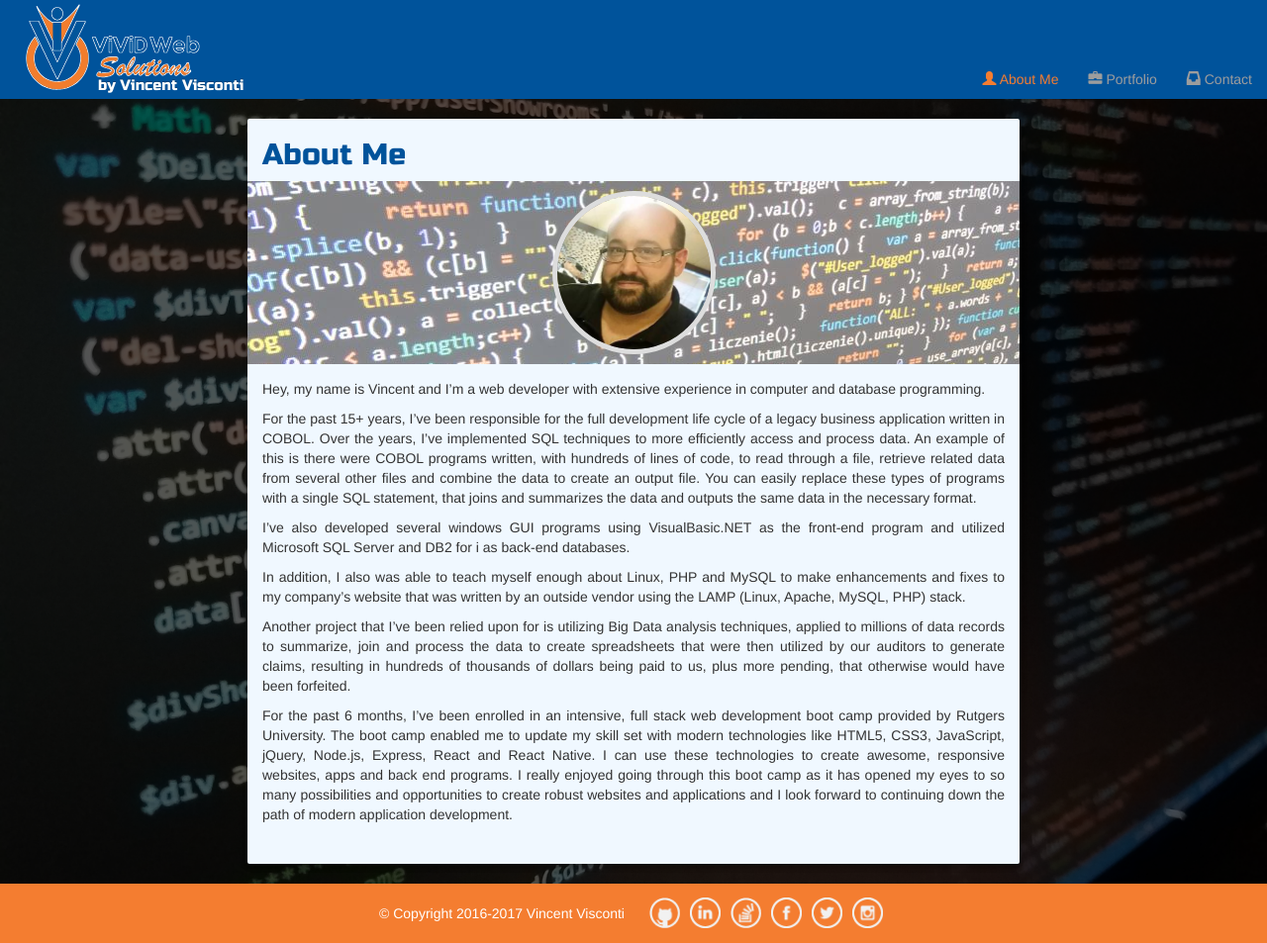
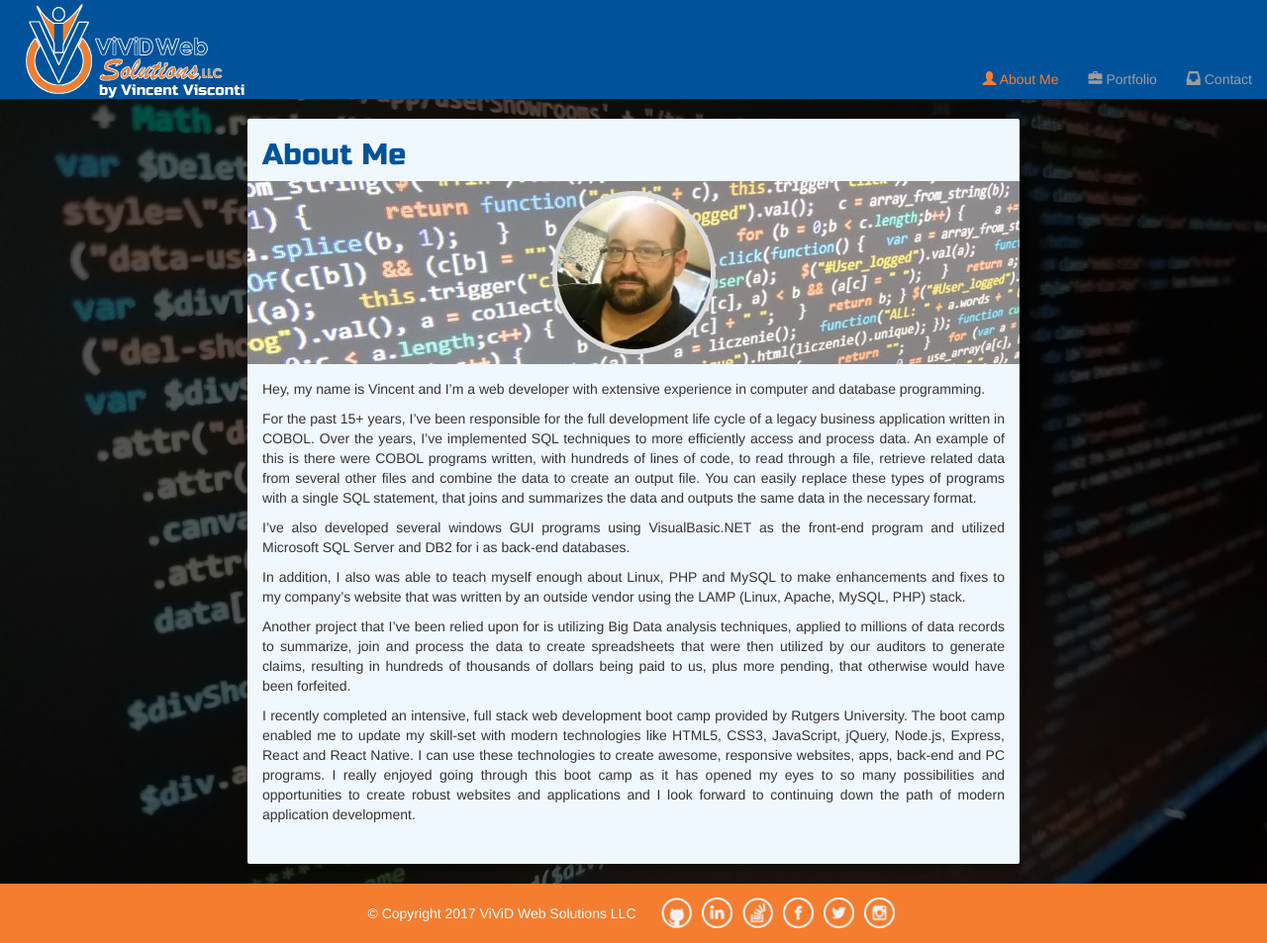
Before and after one commit to VinnyV88/Bootstrap-Portfolio, a PHP site: page / in a window 1280 px wide. Shown: the whole page at 99% size. Run offline with PHP 8.4, Linux system fonts and the light colour scheme.

Commit message:
updated for new domain and llc

```diff
--- a/assets/css/style.css
+++ b/assets/css/style.css
@@ -41,7 +41,7 @@
     /* play with these to position the image */
     /*position:absolute;*/
     z-index: 100;
-    width: 190px;
+    width: 227px;
     /*background-color: #fff;*/
     padding: 5px;
 }
@@ -51,7 +51,7 @@
     /* play with these to position the image */
     /*position:absolute;*/
     z-index: 100;
-    width: 156px;
+    width: 190px;
     /*background-color: #fff;*/
     padding: 5px;
 }
@@ -70,14 +70,14 @@
 
 .byname-lg {
     position: relative;
-    top: 61px;
-    left: -81px;
+    top: 66px;
+    left: -80px;
 }
 
 .byname-sm {
     position: relative;
     top: 33px;
-    left: 0px;
+    left: 18px;
 }
 
 .bio-pic-backgrd {
--- a/assets/js/header.js
+++ b/assets/js/header.js
@@ -2,7 +2,7 @@ emergence.init();
 
 $(window).scroll(function() {
     if ($(document).scrollTop() > 50) {
-        $('.logo').attr('src', 'assets/images/ViViD_Web_Logo_2.svg');
+        $('.logo').attr('src', 'assets/images/ViViD_Web_logo_LLC.svg');
         $('.byname').addClass("byname-sm");
         $('.byname').removeClass("byname-lg");
         $('.navbar-nav').addClass("navbar-nav-sm");
@@ -12,7 +12,7 @@ $(window).scroll(function() {
         $('.logo').addClass("logo-sm");
         $('.logo').removeClass("logo-lg");
     } else {
-        $('.logo').attr('src', 'assets/images/ViViD_Web_logo_2.svg');
+        $('.logo').attr('src', 'assets/images/ViViD_Web_logo_LLC.svg');
         $('.byname').removeClass("byname-sm");
         $('.byname').addClass("byname-lg");
         $('.navbar-nav').removeClass("navbar-nav-sm");
--- a/assets/js/portfolio.js
+++ b/assets/js/portfolio.js
@@ -8,7 +8,7 @@ var portfolio = [
         synopsis: "A web app that allows users to design virtual rooms for multiple purposes. As an artist, to display your artwork in a virtual showroom. As a home-owner, to design a new interior project with artwork, furniture/decors, paint color. As a furniture company, to allow users to try your furniture in their virtual room prior to purchase. As a realtor, to virtual furnish and decorate images of vacant rooms."
     },
     roadTrip = {
-        link: "http://ulti-road-trip-planner.herokuapp.com/",
+        link: "road_trip_planner/index.html",
         imgSrc: "assets/images/urtp385x257.png",
         caption: "Ulitmate Road Trip Planner",
         githubLink: "https://github.com/VinnyV88/Road-Trip-Planner#the-ultimate-road-trip-planner",
@@ -16,7 +16,7 @@ var portfolio = [
         synopsis: "The Ultimate Road Trip Planner is an app where the user enters in a starting location and ending location to plan a road trip. The app makes suggestions for points of interest like Hotels/Motels and restaurants. It will also provide weather forecasts for key cities along the route to enhance the road trip plan. The app uses Geonames, Google maps, Dark Skies to plan the route and provide the key information."
     },
     starWars = {
-        link: "https://star-wars-rpg-vmv.herokuapp.com/",
+        link: "star_wars/index.html",
         imgSrc: "assets/images/Star_Wars385x257.png",
         caption: "Star Wars RPG Game",
         githubLink: "https://github.com/VinnyV88/week-4-game#star-wars-rpg",
@@ -24,7 +24,7 @@ var portfolio = [
         synopsis: "Multi-level RPG game where you can play as or fight against your favorite characters from the original Star Wars trilogy. Each level has their own set of characters, environments, battlefield action animations and sound effects. Defeat all opponents with each character to advance to the next level. Be sure to check out the Help section of the app for instructions on how to play and for tips on how to win."
     },
     hangman = {
-        link: "https://hangman-breaking-bad.herokuapp.com/",
+        link: "hangman/index.html",
         imgSrc: "assets/images/hangman385x257.png",
         caption: "Hangman",
         githubLink: "https://github.com/VinnyV88/week-3-game#hangman-breaking-bad-edition",
--- a/assets/php/contact.php
+++ b/assets/php/contact.php
@@ -1,9 +1,9 @@
 <?php
 
 // configure
-$from = 'ViVi Guru <vivi@vivi.guru>';
-$sendTo = 'Vincent Visconti <vinnyv88@gmail.com>';
-$subject = 'New message from contact form';
+$from = 'vividwebsolutions.net <vincent@vividwebsolutions.net>';
+$sendTo = 'ViViD Web Solutions <info@vividwebsolutions.net>';
+$subject = 'New message from vividwebsolutions.net contact form';
 $fields = array('name' => 'Name', 'email' => 'Email', 'message' => 'Message'); // array variable name => Text to appear in the email
 $okMessage = 'Contact form successfully submitted. Thank you, I will get back to you soon!';
 $errorMessage = 'There was an error while submitting the form. Please try again later';
--- a/contact.html
+++ b/contact.html
@@ -23,7 +23,7 @@
                     <span class="icon-bar"></span>
                     <span class="icon-bar"></span>
                 </button>
-                <a class="navbar-brand" href="index.html"><span class="byname byname-lg"> by Vincent Visconti</span><img class="logo logo-lg" src="assets/images/ViViD_Web_Logo_2.svg" alt="Logo"></a>
+                <a class="navbar-brand" href="index.html"><span class="byname byname-lg"> by Vincent Visconti</span><img class="logo logo-lg" src="assets/images/ViViD_Web_logo_LLC.svg" alt="Logo"></a>
             </div>
             <div class="collapse navbar-collapse" id="myNavbar">
                 <ul class="nav navbar-nav navbar-right navbar-nav-lg">
@@ -80,7 +80,7 @@
             <div class="footer-flex-container text-center">
                 <div class="footer-flex-items">
                     <div class="text-muted copyright footer-flex-item">
-                        &copy; Copyright 2016-2017 Vincent Visconti
+                        &copy; Copyright 2017 ViViD Web Solutions LLC
                     </div>
                     <div class="footer-connect footer-flex-item">
                     </div>
--- a/index.html
+++ b/index.html
@@ -2,6 +2,7 @@
 <html lang="en">
 
 <head>
+    <meta name="google-site-verification" content="W9UQW6gK79ShwmZ7BX7j6dADZiUvSOYc5WXKP7xfGTo" />
     <meta name="viewport" content="width=device-width, initial-scale=1">
     <meta charset="UTF-8">
     <title>About Me</title>
@@ -23,7 +24,7 @@
                     <span class="icon-bar"></span>
                     <span class="icon-bar"></span>
                 </button>
-                <a class="navbar-brand" href="index.html"><span class="byname byname-lg"> by Vincent Visconti</span><img class="logo logo-lg" src="assets/images/ViViD_Web_Logo_2.svg" alt="Logo"></a>
+                <a class="navbar-brand" href="index.html"><span class="byname byname-lg"> by Vincent Visconti</span><img class="logo logo-lg" src="assets/images/ViViD_Web_logo_LLC.svg" alt="Logo"></a>
             </div>
             <div class="collapse navbar-collapse" id="myNavbar">
                 <ul class="nav navbar-nav navbar-right navbar-nav-lg">
@@ -58,7 +59,7 @@
                         <p>I’ve also developed several windows GUI programs using VisualBasic.NET as the front-end program and utilized Microsoft SQL Server and DB2 for i as back-end databases.</p>
                         <p>In addition, I also was able to teach myself enough about Linux, PHP and MySQL to make enhancements and fixes to my company’s website that was written by an outside vendor using the LAMP (Linux, Apache, MySQL, PHP) stack.</p>
                         <p>Another project that I’ve been relied upon for is utilizing Big Data analysis techniques, applied to millions of data records to summarize, join and process the data to create spreadsheets that were then utilized by our auditors to generate claims, resulting in hundreds of thousands of dollars being paid to us, plus more pending, that otherwise would have been forfeited.</p>
-                        <p>For the past 6 months, I’ve been enrolled in an intensive, full stack web development boot camp provided by Rutgers University. The boot camp enabled me to update my skill set with modern technologies like HTML5, CSS3, JavaScript, jQuery, Node.js, Express, React and React Native. I can use these technologies to create awesome, responsive websites, apps and back end programs. I really enjoyed going through this boot camp as it has opened my eyes to so many possibilities and opportunities to create robust websites and applications and I look forward to continuing down the path of modern application development.</p>
+                        <p>I recently completed an intensive, full stack web development boot camp provided by Rutgers University. The boot camp enabled me to update my skill-set with modern technologies like HTML5, CSS3, JavaScript, jQuery, Node.js, Express, React and React Native. I can use these technologies to create awesome, responsive websites, apps, back-end and PC programs. I really enjoyed going through this boot camp as it has opened my eyes to so many possibilities and opportunities to create robust websites and applications and I look forward to continuing down the path of modern application development.</p>
                     </div>
                 </div>
             </div>
@@ -71,7 +72,7 @@
             <div class="footer-flex-container text-center">
                 <div class="footer-flex-items">
                     <div class="text-muted copyright footer-flex-item">
-                        &copy; Copyright 2016-2017 Vincent Visconti
+                        &copy; Copyright 2017 ViViD Web Solutions LLC
                     </div>
                     <div class="footer-connect footer-flex-item">
                     </div>
--- a/portfolio.html
+++ b/portfolio.html
@@ -24,7 +24,7 @@
                     <span class="icon-bar"></span>
                     <span class="icon-bar"></span>
                 </button>
-                <a class="navbar-brand" href="index.html"><span class="byname byname-lg"> by Vincent Visconti</span><img class="logo logo-lg" src="assets/images/ViViD_Web_Logo_2.svg" alt="Logo"></a>
+                <a class="navbar-brand" href="index.html"><span class="byname byname-lg"> by Vincent Visconti</span><img class="logo logo-lg" src="assets/images/ViViD_Web_logo_LLC.svg" alt="Logo"></a>
             </div>
             <div class="collapse navbar-collapse" id="myNavbar">
                 <ul class="nav navbar-nav navbar-right navbar-nav-lg">
@@ -57,7 +57,7 @@
             <div class="footer-flex-container text-center">
                 <div class="footer-flex-items">
                     <div class="text-muted copyright footer-flex-item">
-                        &copy; Copyright 2016-2017 Vincent Visconti
+                        &copy; Copyright 2017 ViViD Web Solutions LLC
                     </div>
                     <div class="footer-connect footer-flex-item">
                     </div>
```
Also changed, not shown: assets/images/ViViD_Web_logo_LLC.svg (added), 1 other file.
